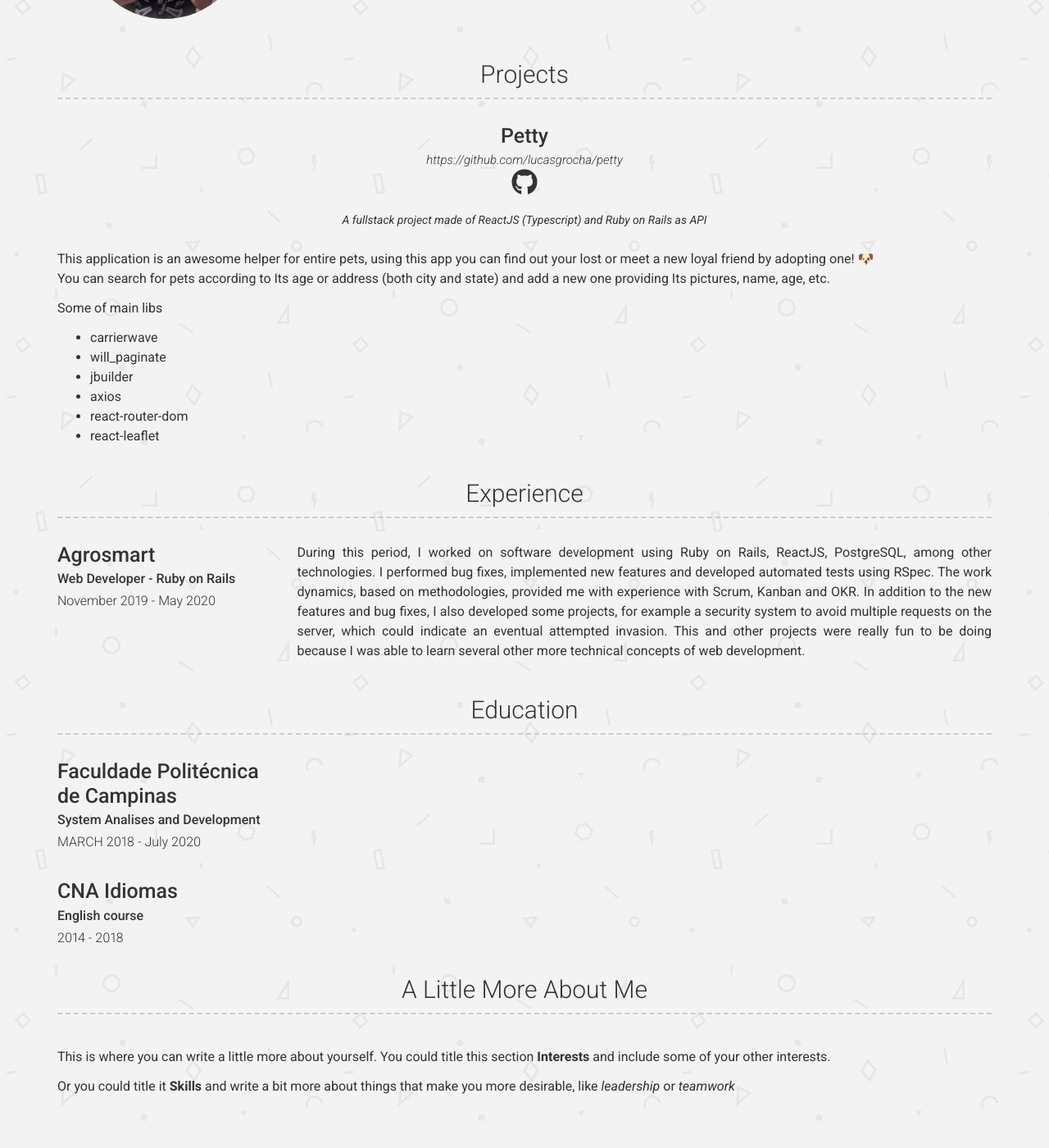
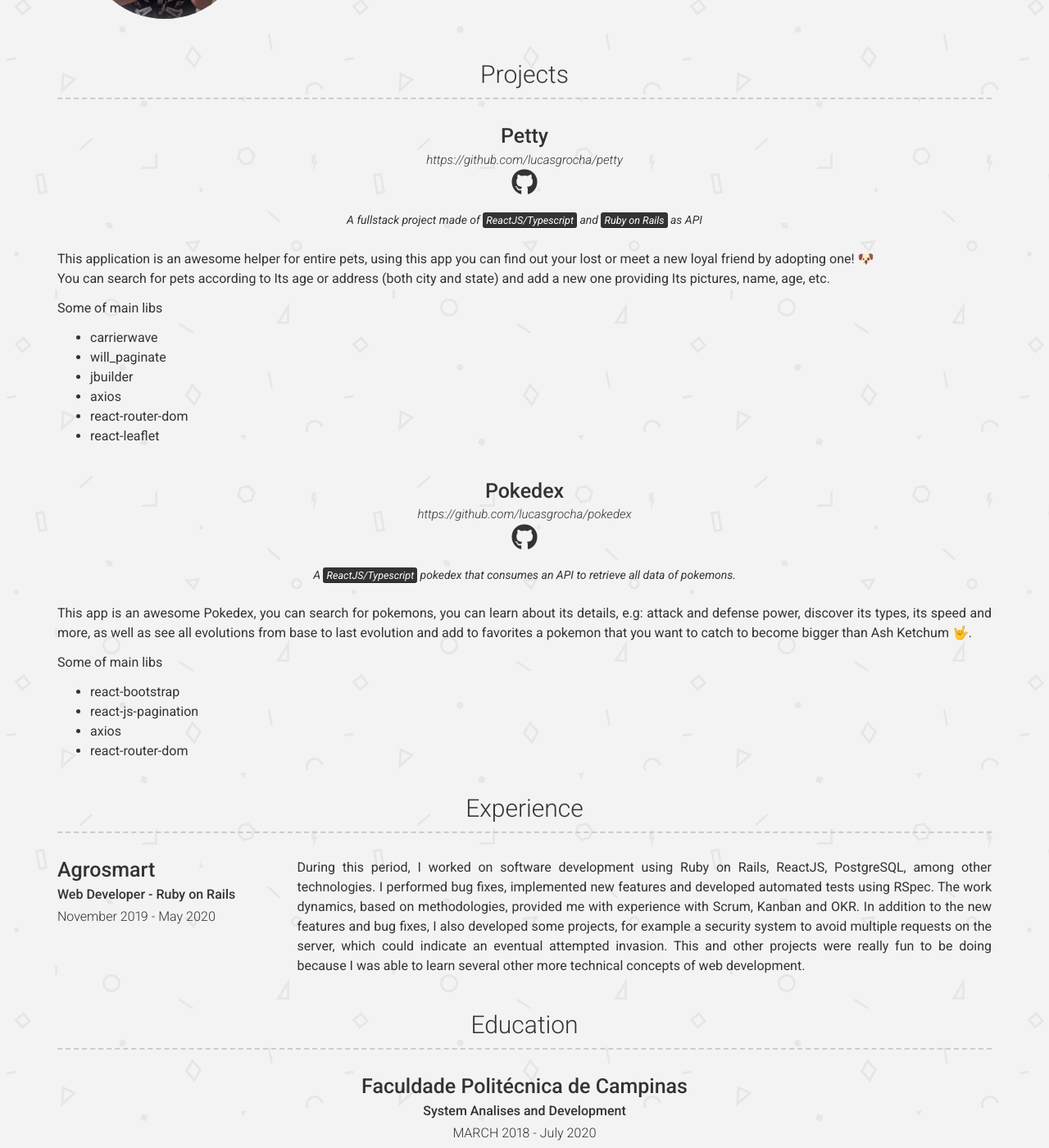
Before and after one commit to lucasgrocha/lucasgrocha.github.io, a Jekyll site: the page built from index.md, in a window 1280 px wide and 1400 px high, scrolled down 479 px. Shown: the whole window at 82% size. Built offline with Jekyll 4.4.1, drawn with Linux system fonts in a browser that asks for light colours; nearby versions of some CDN libraries.

Commit message:
add data

```diff
--- a/_data/education.yml
+++ b/_data/education.yml
@@ -1,5 +1,5 @@
 # Education Template
-- layout: left
+- layout: top-middle
   name: Faculdade Politécnica de Campinas
   dates: MARCH 2018 - July 2020
   qualification: System Analises and Development
@@ -9,7 +9,7 @@
   #   Short institution or course description (optional)
   # description: | # this will include new lines to allow paragraphs
   #   Description of qualification
-- layout: left
+- layout: top-middle
   name: CNA Idiomas
   dates: 2014 - 2018
   qualification: English course
--- a/_data/projects.yml
+++ b/_data/projects.yml
@@ -4,8 +4,8 @@
   link: https://github.com/lucasgrocha/petty
   github: lucasgrocha/petty
   quote: >
-    A fullstack project made of ReactJS (Typescript) and Ruby on Rails as API
-  description: | # this will include new lines to allow paragraphs
+    A fullstack project made of <mark>ReactJS/Typescript</mark> and <mark>Ruby on Rails</mark> as API
+  description: |
     This application is an awesome helper for entire pets,
     using this app you can find out your lost or meet a new loyal friend by adopting one! 🐶<br/>
     You can search for pets according to Its age or address (both city and state) and add a new one providing Its pictures, name, age, etc.<br />
@@ -17,3 +17,20 @@
     - axios
     - react-router-dom
     - react-leaflet
+
+- layout: top-middle
+  name: Pokedex
+  link: https://github.com/lucasgrocha/pokedex
+  github: lucasgrocha/pokedex
+  quote: >
+    A <mark>ReactJS/Typescript</mark> pokedex that consumes an API to retrieve all data of pokemons.
+  description: |
+    This app is an awesome Pokedex, you can search for pokemons, you can learn about its details,
+    e.g: attack and defense power, discover its types, its speed and more, as well as see all evolutions
+    from base to last evolution and add to favorites a pokemon that you want to catch to become bigger than Ash Ketchum 🤟.
+
+    Some of main libs
+    - react-bootstrap
+    - react-js-pagination
+    - axios
+    - react-router-dom
```
Also changed, not shown: 1 other file.
